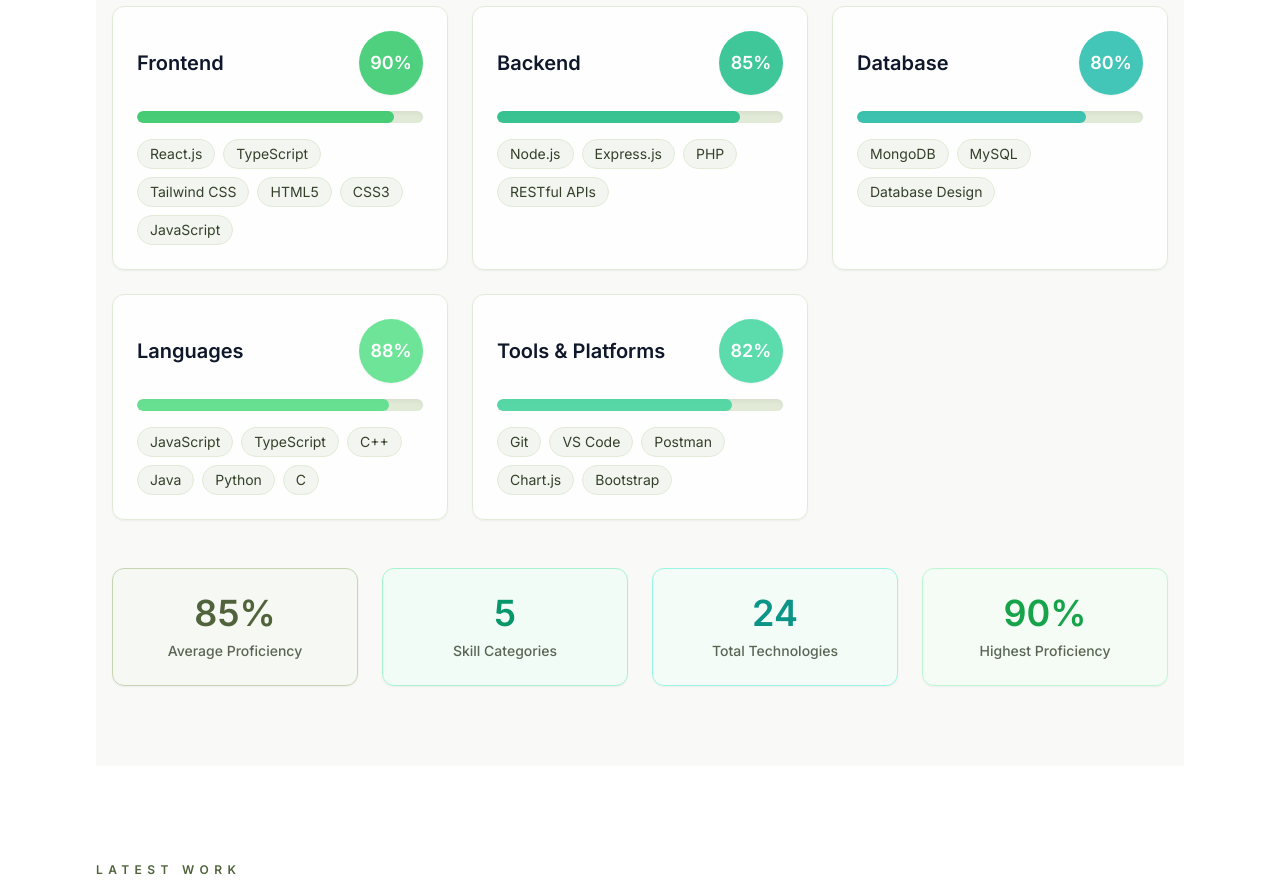
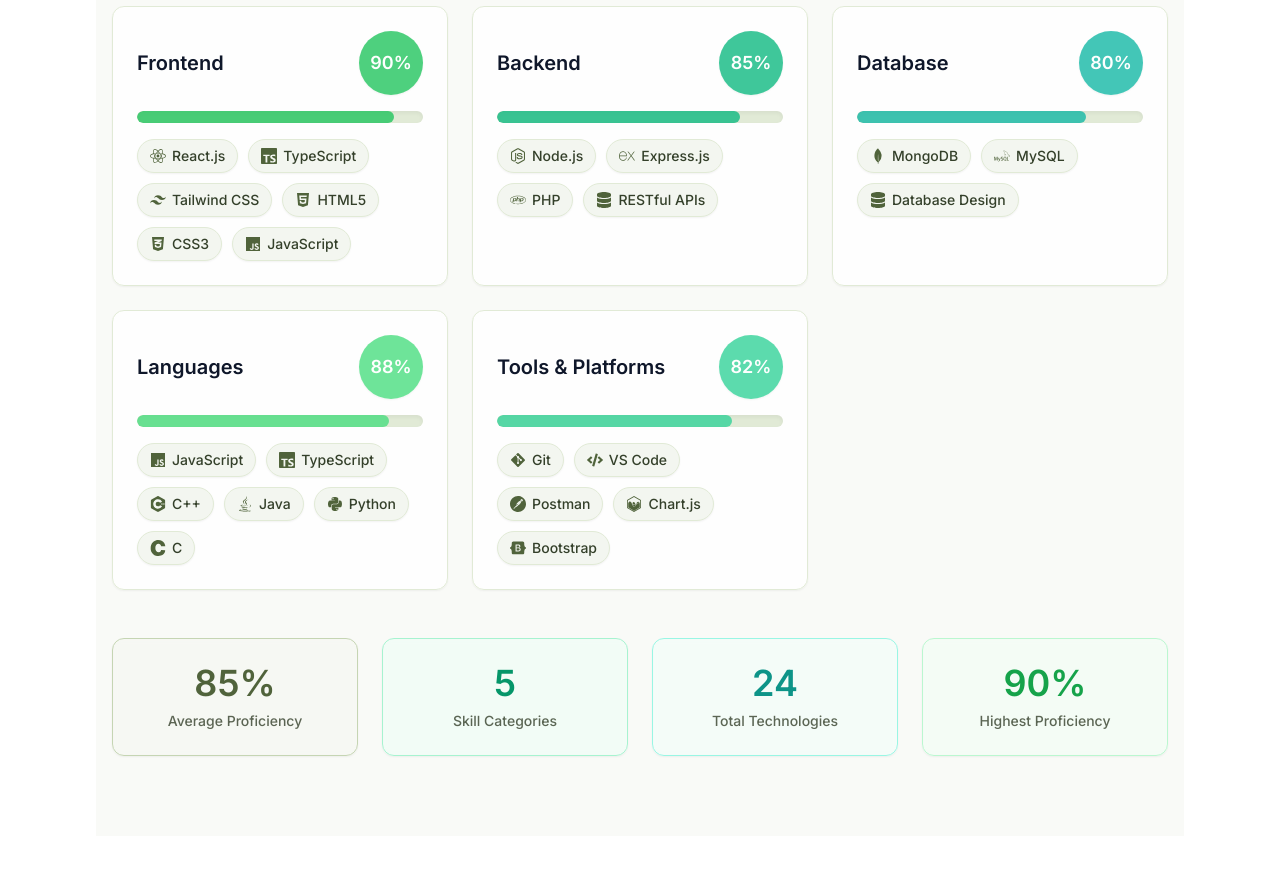
Before and after one commit to vaibhav1826/Online_Portfolio, a React (Vite) app: page / in a window 1280 px wide. Shown: the part 960-1851 px from the top of the page. Built offline with nearby package versions, Linux system fonts and the light colour scheme; no server answers.

Commit message:
feat(skills): Integrate official brand logos via react-icons to tech proficiency section

```diff
--- a/src/components/Sections/SkillsShowcase.tsx
+++ b/src/components/Sections/SkillsShowcase.tsx
@@ -1,4 +1,11 @@
 import { motion } from 'framer-motion'
+import {
+  FaReact, FaHtml5, FaCss3Alt, FaJs, FaNodeJs, FaPhp, FaPython, FaJava, FaGitAlt, FaDatabase, FaCode
+} from 'react-icons/fa'
+import {
+  SiTypescript, SiTailwindcss, SiExpress, SiMongodb, SiMysql,
+  SiCplusplus, SiC, SiPostman, SiChartdotjs, SiBootstrap
+} from 'react-icons/si'
 
 type SkillsShowcaseProps = {
   id: string
@@ -7,33 +14,62 @@
 const skillsData = [
   {
     category: 'Frontend',
-    skills: ['React.js', 'TypeScript', 'Tailwind CSS', 'HTML5', 'CSS3', 'JavaScript'],
     level: 90,
     color: 'rgba(34, 197, 94, 0.8)', // green-500
+    skills: [
+      { name: 'React.js', icon: FaReact },
+      { name: 'TypeScript', icon: SiTypescript },
+      { name: 'Tailwind CSS', icon: SiTailwindcss },
+      { name: 'HTML5', icon: FaHtml5 },
+      { name: 'CSS3', icon: FaCss3Alt },
+      { name: 'JavaScript', icon: FaJs },
+    ]
   },
   {
     category: 'Backend',
-    skills: ['Node.js', 'Express.js', 'PHP', 'RESTful APIs'],
     level: 85,
     color: 'rgba(16, 185, 129, 0.8)', // emerald-500
+    skills: [
+      { name: 'Node.js', icon: FaNodeJs },
+      { name: 'Express.js', icon: SiExpress },
+      { name: 'PHP', icon: FaPhp },
+      { name: 'RESTful APIs', icon: FaDatabase },
+    ]
   },
   {
     category: 'Database',
-    skills: ['MongoDB', 'MySQL', 'Database Design'],
     level: 80,
     color: 'rgba(20, 184, 166, 0.8)', // teal-500
+    skills: [
+      { name: 'MongoDB', icon: SiMongodb },
+      { name: 'MySQL', icon: SiMysql },
+      { name: 'Database Design', icon: FaDatabase },
+    ]
   },
   {
     category: 'Languages',
-    skills: ['JavaScript', 'TypeScript', 'C++', 'Java', 'Python', 'C'],
     level: 88,
     color: 'rgba(74, 222, 128, 0.8)', // green-400
+    skills: [
+      { name: 'JavaScript', icon: FaJs },
+      { name: 'TypeScript', icon: SiTypescript },
+      { name: 'C++', icon: SiCplusplus },
+      { name: 'Java', icon: FaJava },
+      { name: 'Python', icon: FaPython },
+      { name: 'C', icon: SiC },
+    ]
   },
   {
     category: 'Tools & Platforms',
-    skills: ['Git', 'VS Code', 'Postman', 'Chart.js', 'Bootstrap'],
     level: 82,
     color: 'rgba(52, 211, 153, 0.8)', // emerald-400
+    skills: [
+      { name: 'Git', icon: FaGitAlt },
+      { name: 'VS Code', icon: FaCode },
+      { name: 'Postman', icon: SiPostman },
+      { name: 'Chart.js', icon: SiChartdotjs },
+      { name: 'Bootstrap', icon: SiBootstrap },
+    ]
   },
 ]
 
@@ -97,13 +133,14 @@
               </div>
 
               {/* Skills List */}
-              <div className="flex flex-wrap gap-2">
+              <div className="flex flex-wrap gap-2.5">
                 {category.skills.map((skill) => (
                   <span
-                    key={skill}
-                    className="px-3 py-1 bg-forest-50 dark:bg-slate-800 border border-forest-100 dark:border-slate-700 text-forest-800 dark:text-gray-300 rounded-full text-sm hover:bg-forest-100 dark:hover:bg-slate-700 transition-colors"
+                    key={skill.name}
+                    className="flex items-center gap-1.5 px-3 py-1.5 bg-forest-50 dark:bg-slate-800 border border-forest-100 dark:border-slate-700 text-forest-800 dark:text-gray-300 rounded-full text-sm font-medium hover:bg-forest-100 dark:hover:bg-slate-700 transition-colors shadow-sm"
                   >
-                    {skill}
+                    <skill.icon className="text-forest-600 dark:text-emerald-400 text-[16px]" />
+                    {skill.name}
                   </span>
                 ))}
               </div>
```
